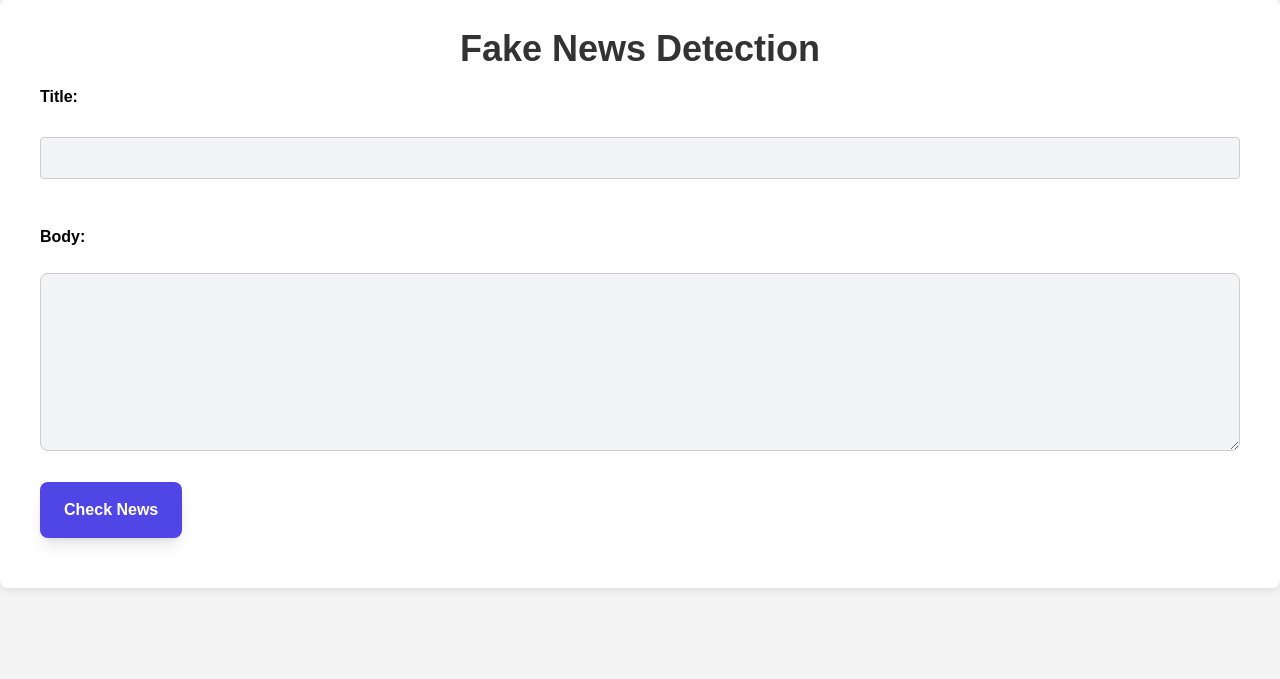
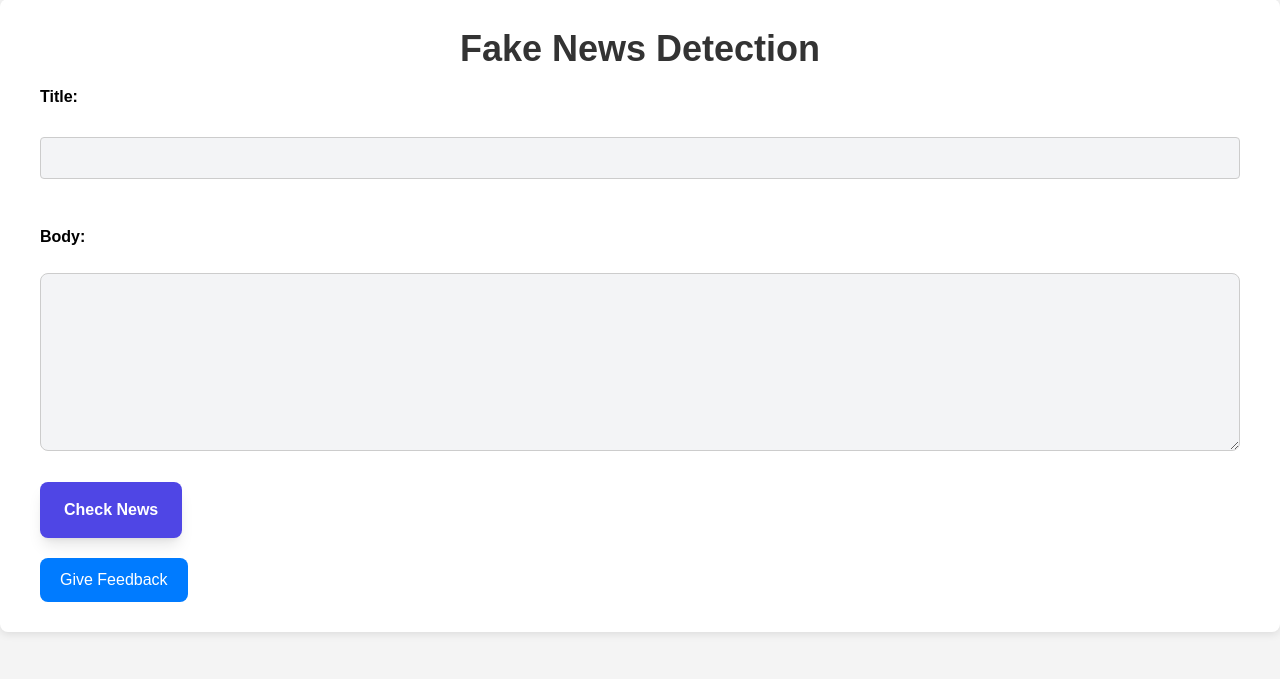
Before and after one commit to pradeepbasyal2003/Fake-News-Detection, a Django app: page / in a window 1280 px wide. Shown: the part 121-800 px from the top of the page. Run offline with Django 5.2, Linux system fonts and the light colour scheme; parts of the project's set-up code (start-up, migrations or seed data) failed here and were passed over; some libraries are stand-ins or nearby versions.

Commit message:
feedback form

```diff
--- a/a_core/urls.py
+++ b/a_core/urls.py
@@ -27,7 +27,6 @@ urlpatterns = [
     path('', include('a_detection.urls')),
     path('profile/',include('a_users.urls')),
     path('@<username>',profile_view,name="profile"),
-
 ]
 
 urlpatterns += static(settings.MEDIA_URL, document_root = settings.MEDIA_ROOT)
--- a/a_detection/admin.py
+++ b/a_detection/admin.py
@@ -8,5 +8,5 @@ admin.site.register(NewsArticle,NewsArticleAdmin)
 
 
 class UserFeedbackAdmin(admin.ModelAdmin):
-    list_display = ["user","article","message","submitted_at"]
+    list_display = ["user","message","submitted_at"]
 admin.site.register(UserFeedback,UserFeedbackAdmin)
--- a/a_detection/models.py
+++ b/a_detection/models.py
@@ -24,7 +24,7 @@ class NewsArticle(models.Model):
 
 class UserFeedback(models.Model):
     user = models.ForeignKey(User, on_delete=models.CASCADE)
-    article = models.ForeignKey(NewsArticle, on_delete=models.CASCADE, related_name='feedbacks')
+    # article = models.ForeignKey(NewsArticle, on_delete=models.CASCADE, related_name='feedbacks')
     message = models.TextField()
     submitted_at = models.DateTimeField(auto_now_add=True)
 
--- a/a_detection/urls.py
+++ b/a_detection/urls.py
@@ -4,4 +4,5 @@ from .views import *
 urlpatterns = [
     path('', home_view, name='home'),
     path('api/predict/', predict_fake_news, name='predict_fake_news'),
+     path('feedback/', submit_feedback, name='submit_feedback'),
 ]
--- a/a_detection/views.py
+++ b/a_detection/views.py
@@ -1,10 +1,11 @@
-from django.shortcuts import render,redirect
+from django.shortcuts import get_object_or_404, render,redirect
 from django.views.decorators.csrf import csrf_exempt
 from django.http import JsonResponse
 import json, joblib, os
 import numpy as np
 from django.contrib.auth.decorators import login_required
-from .models import NewsArticle
+from .models import NewsArticle,UserFeedback
+from .forms import UserFeedbackForm
 
 # Custom stopwords for more relevant keywords
 CUSTOM_STOPWORDS = set([
@@ -79,3 +80,20 @@ def predict_fake_news(request):
         return redirect("/")
 
 # Create your views here.
+
+
+def submit_feedback(request):
+
+
+    if request.method == 'POST':
+        form = UserFeedbackForm(request.POST)
+        if form.is_valid():
+            feedback = form.save(commit=False)
+            feedback.user = request.user
+
+            feedback.save()
+            return redirect('/')
+    else:
+        form = UserFeedbackForm()
+
+    return render(request, 'feedback_form.html', {'form': form})
--- a/static/css/style.css
+++ b/static/css/style.css
@@ -48,3 +48,22 @@ button:hover {
     font-size: 18px;
     text-align: center;
 }
+
+.feedback_form{
+    margin-top: 10px;
+}
+
+
+.feedback_button {
+    display: inline-block;
+    padding: 10px 20px;
+    color: #007bff;
+    text-decoration: none;
+    border-radius: 8px;
+    font-size: 16px;
+    transition: background-color 0.3s;
+  }
+
+  .feedback_button:hover {
+    background-color: #0056b3;
+  }
--- a/templates/home.html
+++ b/templates/home.html
@@ -12,12 +12,28 @@
             {%if user.is_authenticated%}
             <button type="submit">Check News</button>
             {%else%}
-            <button href="{url 'accounts/login/'}">Check News</button>
+            <button href="{%url 'accounts/login/'%}">Check News</button>
             {%endif%}
         </form>
         <div id="result"></div>
+        <a href="{% url 'submit_feedback' %}" class="feedback_button">Give Feedback</a>
+
     </div>
     <script src="{%static 'css/app.js' %}"></script>
 
-
+    <style>
+        .feedback_button {
+          display: inline-block;
+          padding: 10px 20px;
+          background-color: #007bff;
+          color: white;
+          text-decoration: none;
+          border-radius: 8px;
+          font-size: 16px;
+          transition: background-color 0.3s;
+        }
+        .feedback_button:hover {
+          background-color: #0056b3;
+        }
+        </style>
 {%endblock%}
```
Also changed, not shown: a_detection/forms.py (added, +7 -0 lines), static/css/style1.css (+8 -0 lines), templates/feedback_form.html (added, +72 -0 lines), a_detection/migrations/0003_remove_userfeedback_article.py (added), db.sqlite3.
